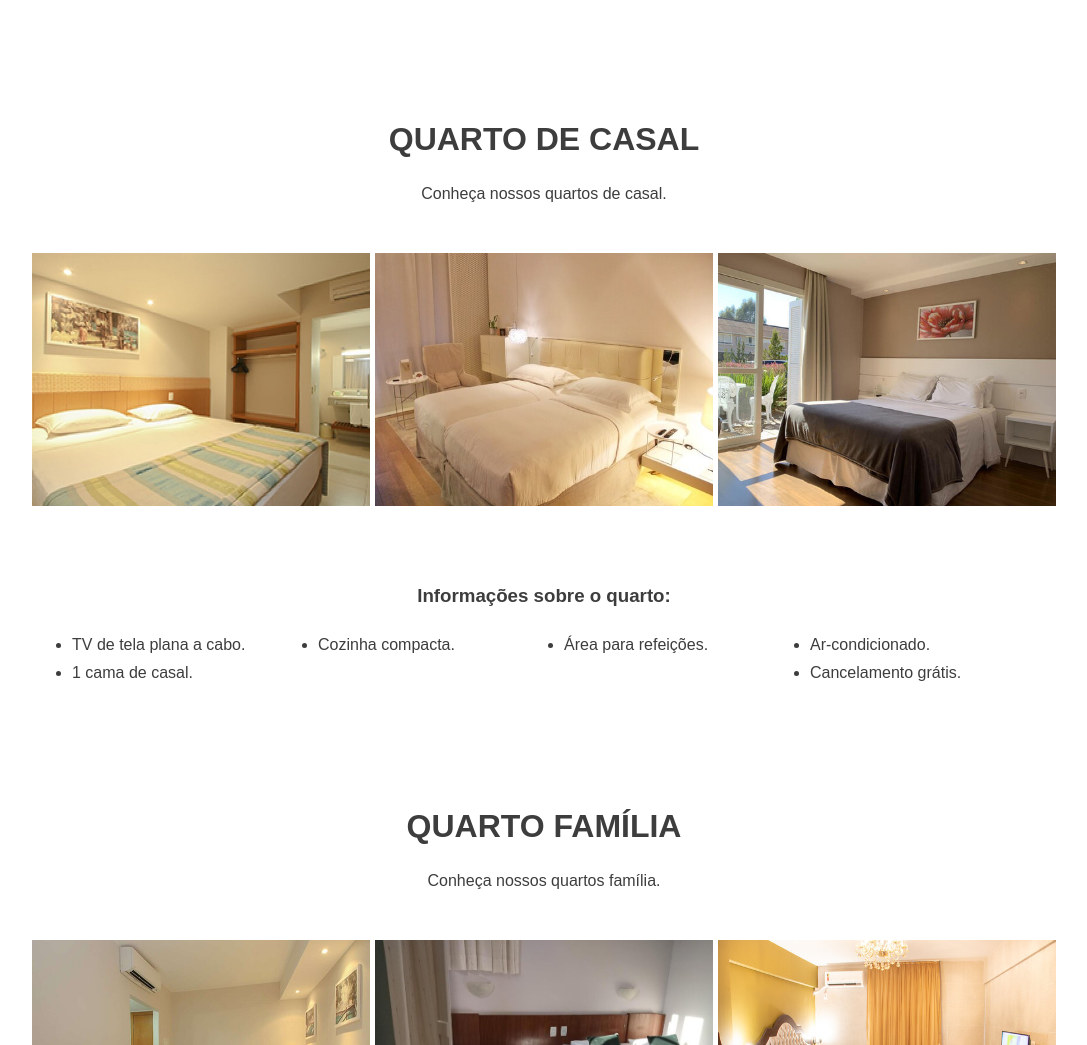
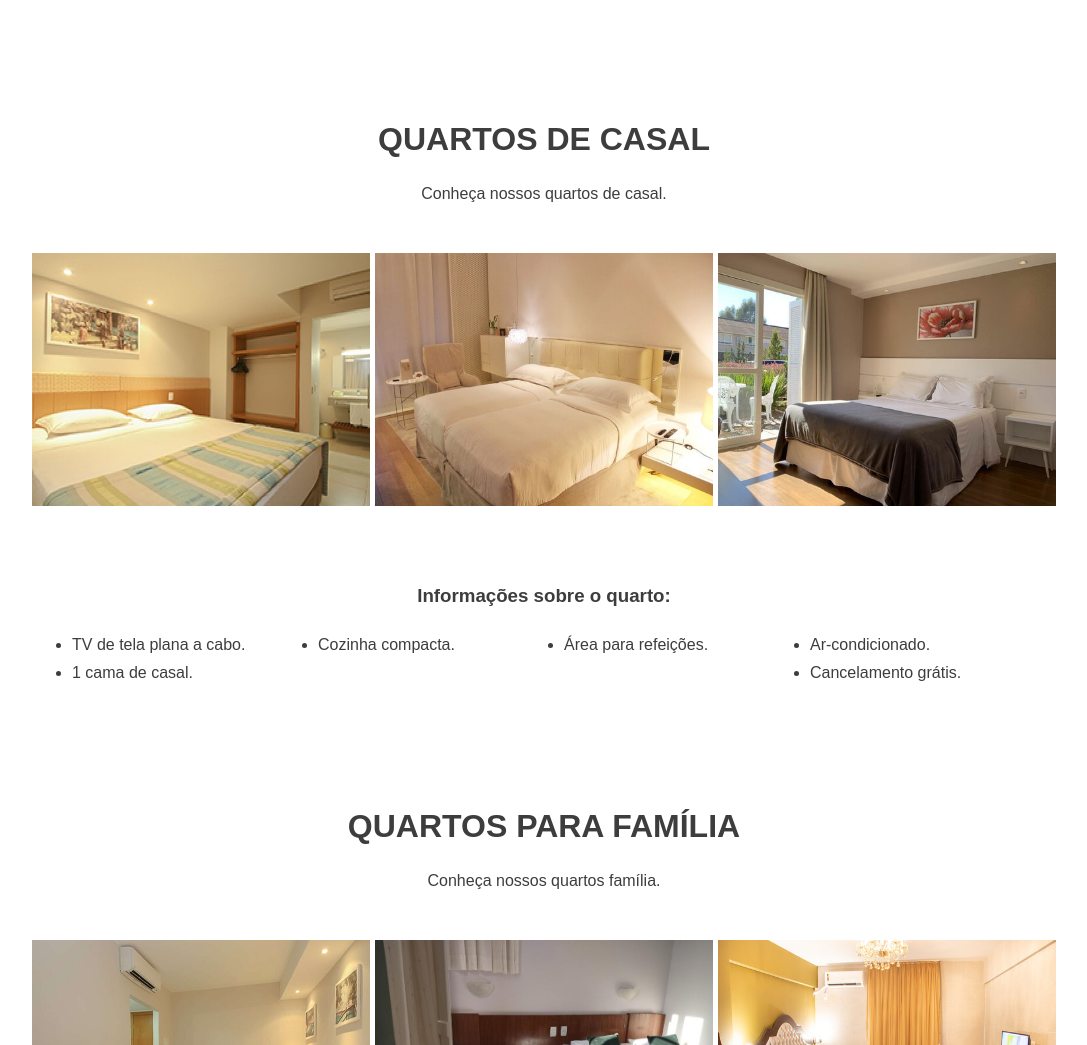
Before and after one commit to Pedrozzk/Pousada, a plain HTML site: page quartos.html in a window 1280 px wide. Shown: the part 840-1885 px from the top of the page, without its empty margins (96-1183 px from the left). Drawn offline with Linux system fonts and the light colour scheme.

Commit message:
Update quartos.html

```diff
--- a/quartos.html
+++ b/quartos.html
@@ -53,7 +53,7 @@
 
 
     <div id="casal" class="tamanho-maximo-container secao-container">
-      <h2>Quarto de casal</h2>
+      <h2>Quartos de casal</h2>
       <p>Conheça nossos quartos de casal.</p>
     </div>
 
@@ -77,7 +77,7 @@
     </div>
 
     <div id="familia" class="tamanho-maximo-container secao-container">
-      <h2>Quarto família</h2>
+      <h2>Quartos para família</h2>
       <p>Conheça nossos quartos família.</p>
     </div>
 
```
